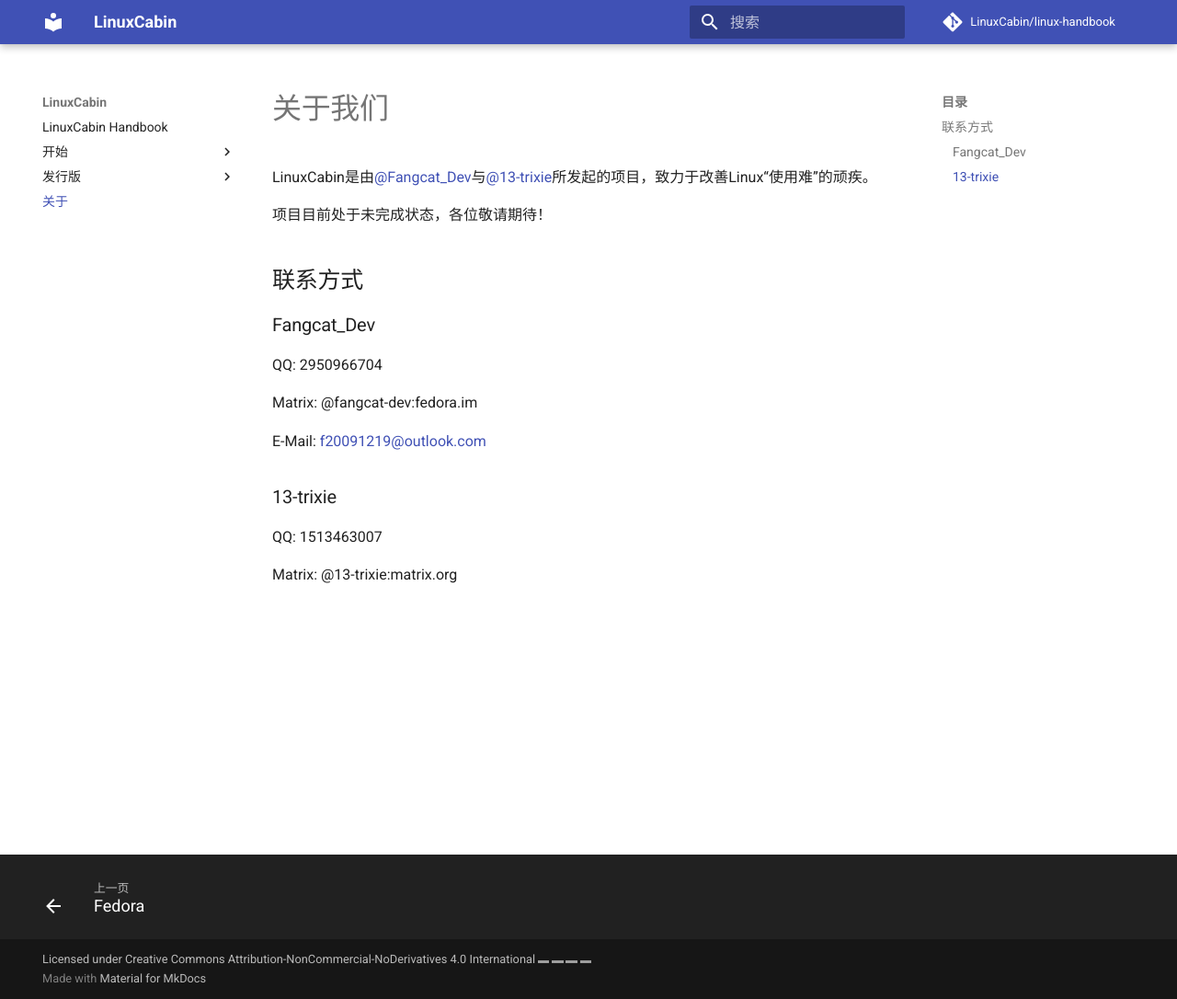
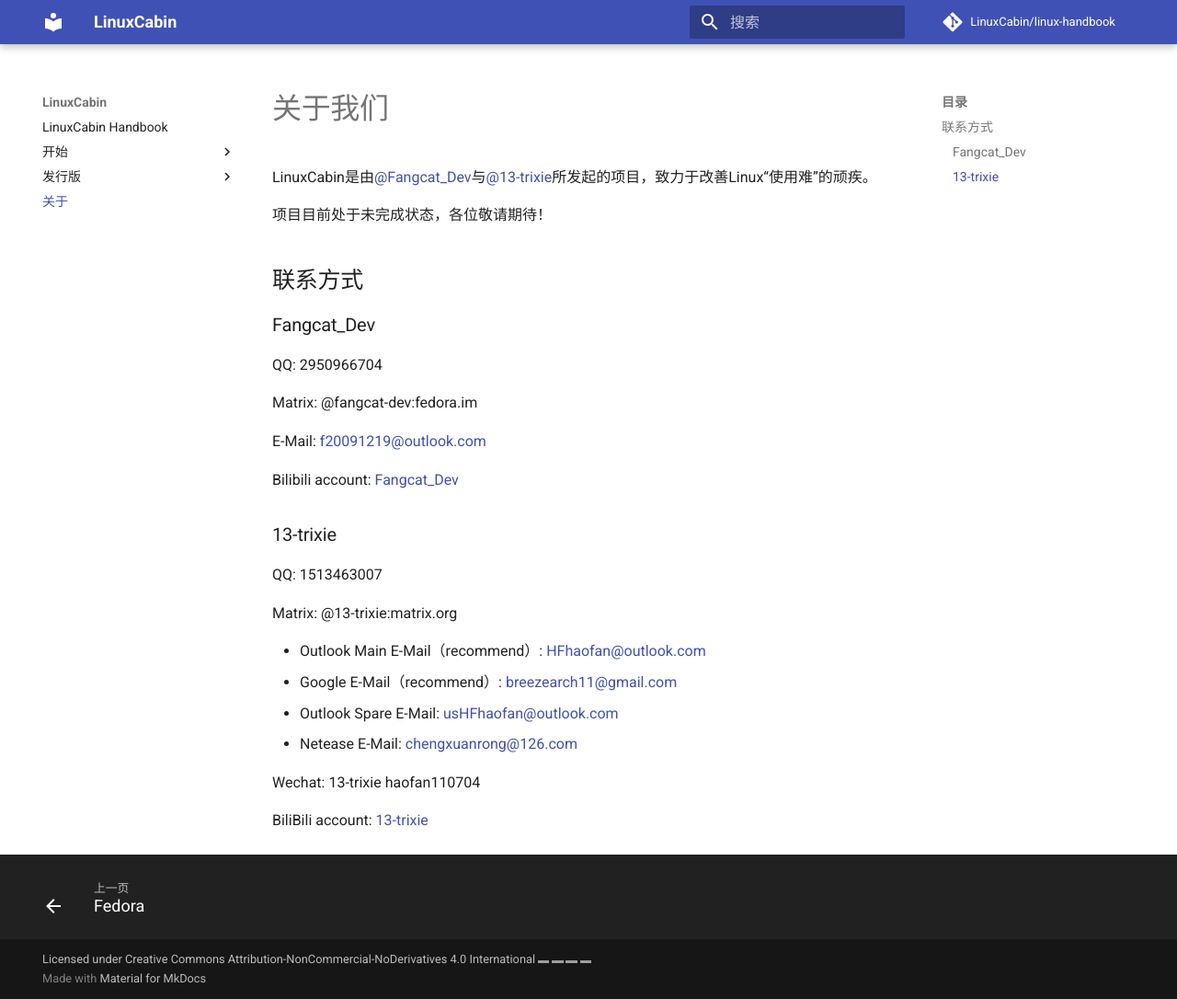
Before and after one commit to LinuxCabin/linux-handbook, an MkDocs documentation site: the page built from docs/about.md, in a window 1280 px wide and 1086 px high. Shown: the whole window at 92% size. Built offline with MkDocs 1.6.1 and Material for MkDocs 9.7.7, drawn with Linux system fonts in a browser that asks for light colours; comment, search, counter and statistics services are not loaded; grey boxes are pictures that could not be loaded.

Commit message:
添加13-trixie的全部Mail和Wechat联系方式；添加Fangcat_Dev与13-trixie的Bilibili联系方式

```diff
--- a/docs/about.md
+++ b/docs/about.md
@@ -14,8 +14,19 @@ Matrix: @fangcat-dev:fedora.im
 
 E-Mail: [f20091219@outlook.com](mailto:f20091219@outlook.com)
 
+Bilibili account: [Fangcat_Dev](https://space.bilibili.com/588672425)
+
 ### 13-trixie
 
 QQ: 1513463007
 
 Matrix: @13-trixie:matrix.org
+
+- Outlook Main E-Mail（recommend）: [HFhaofan@outlook.com](mailto:HFhaofan@outlook.com)
+- Google E-Mail（recommend）: [breezearch11@gmail.com](mailto:breezearch11@gmail.com)
+- Outlook Spare E-Mail: [usHFhaofan@outlook.com](mailto:usHFhaofan@outlook.com)
+- Netease E-Mail: [chengxuanrong@126.com](mailto:chengxuanrong@126.com)
+
+Wechat: 13-trixie haofan110704
+
+BiliBili account: [13-trixie](https://space.bilibili.com/3546375293765862)
```
